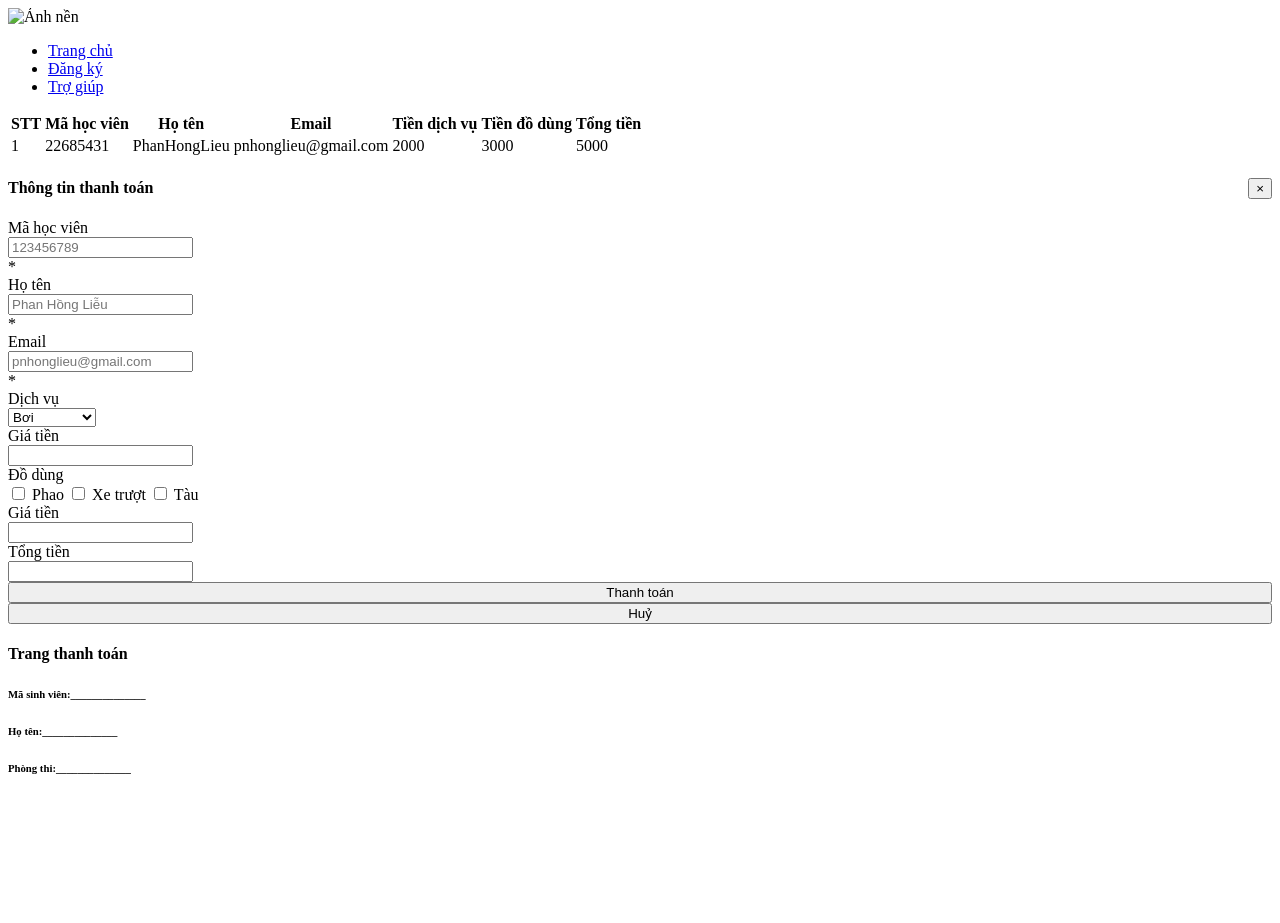
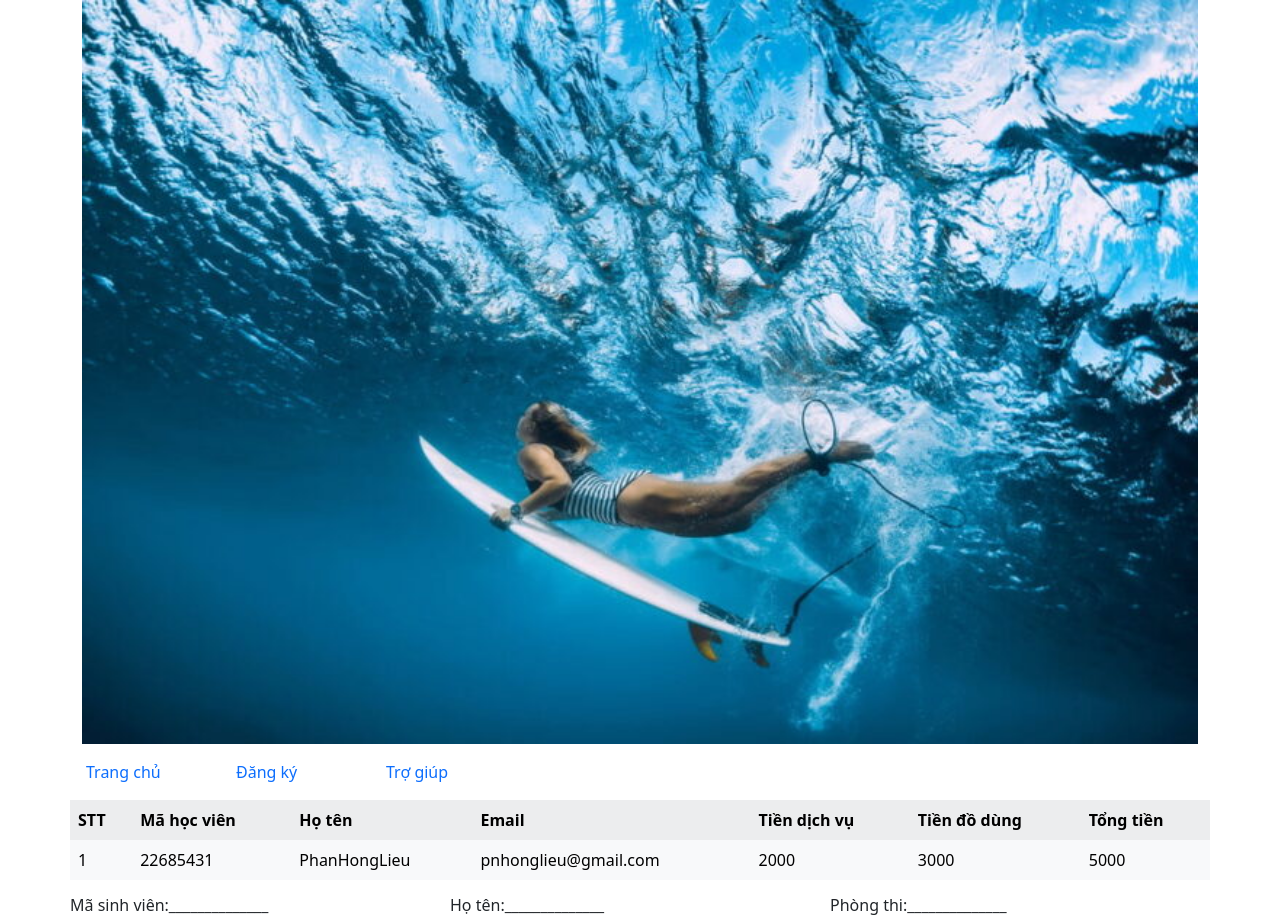
Before and after one commit to PhanHongLieu/STT19_22685431_PhanHongLieu, a plain HTML site: page index.html in a window 1280 px wide. Before the commit the page ends 800 px from the top, so only its background shows below. Drawn offline with Linux system fonts and the light colour scheme; the site is published under a folder, as on GitHub Pages, so addresses that start at the root find nothing.

Commit message:
Update index.html

```diff
--- a/index.html
+++ b/index.html
@@ -5,9 +5,9 @@
     <meta charset="UTF-8">
     <meta name="viewport" content="width=device-width, initial-scale=1.0">
     <title>baitap</title>
-    <link rel="stylesheet" href="/CSS/bootstrap.min.css">
-    <script src="/JS/jquery-3.7.1.min.js"></script>
-    <script src="/JS/bootstrap.min.js"></script>
+    <link rel="stylesheet" href="CSS/bootstrap.min.css">
+    <script src="JS/jquery-3.7.1.min.js"></script>
+    <script src="JS/bootstrap.min.js"></script>
     <style>
         .mauDo {
             font-size: 100%;
@@ -114,7 +114,7 @@
     <div class="container">
         <div class="row">
             <div class="col">
-                <img src="/IMG/shutterstock_1294752049-768x512.jpg" alt="Ảnh nền" srcset="" width="100%">
+                <img src="IMG/shutterstock_1294752049-768x512.jpg" alt="Ảnh nền" srcset="" width="100%">
             </div>
         </div>
 
```
